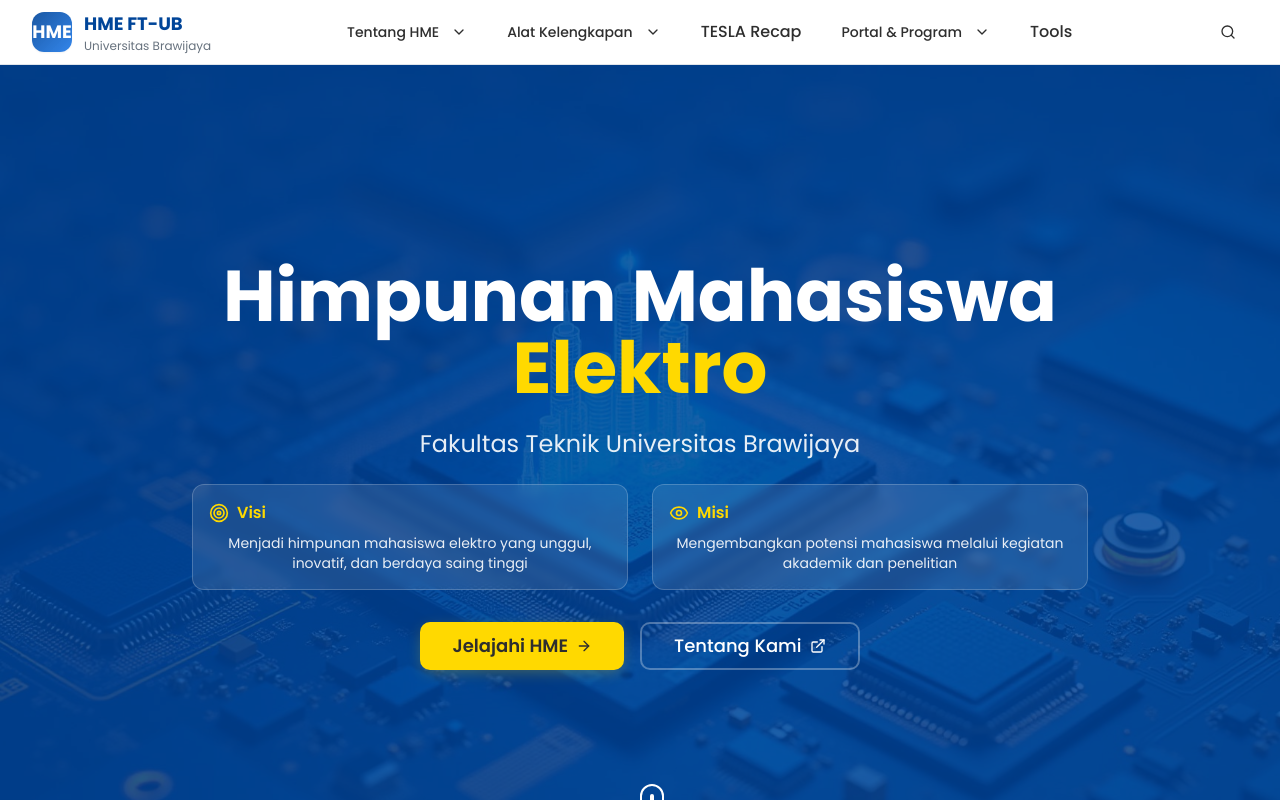
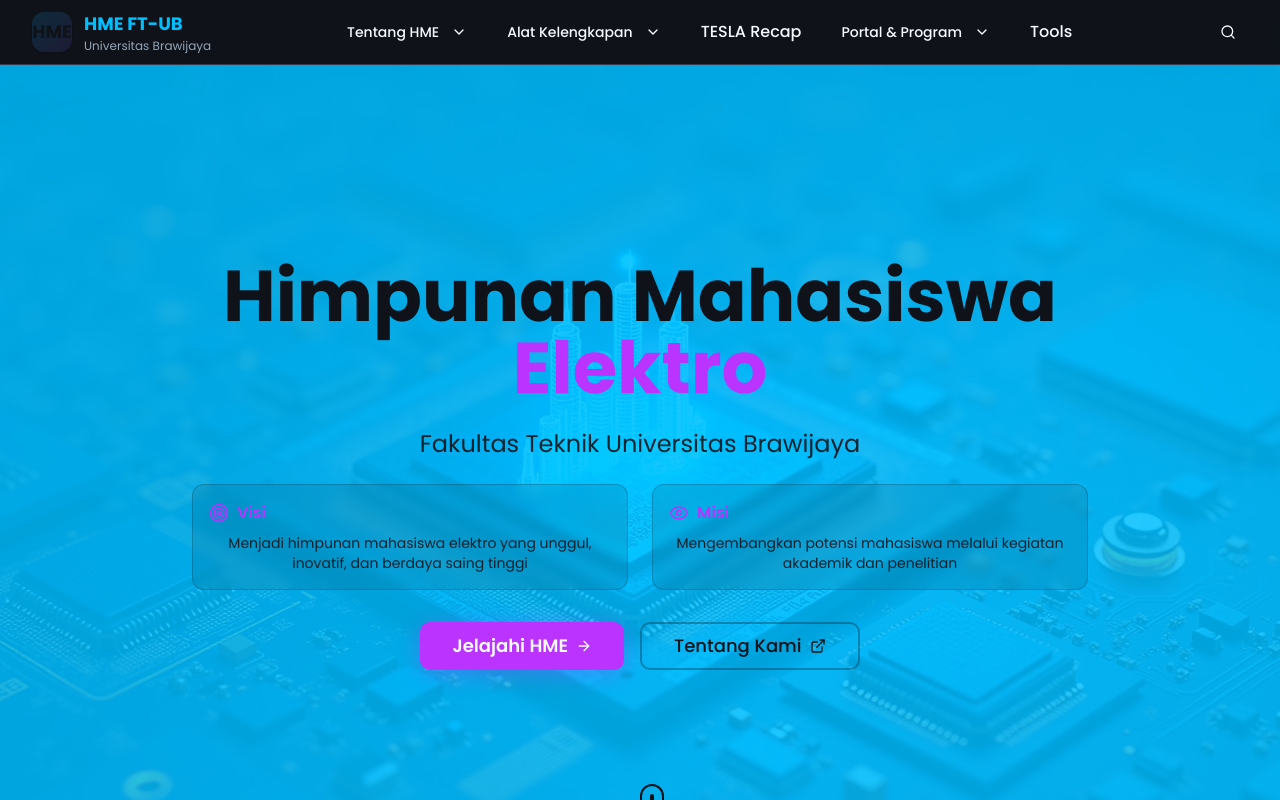
Before and after one commit to Erizanto/hme-brawijaya-digital-hub, a React (Vite) app: page / in a window 1280 px wide. Shown: the top 800 px of the page. Built offline with nearby package versions, Linux system fonts and the light colour scheme.

Commit message:
Refactor: Enhance modern and futuristic design

```diff
--- a/src/index.css
+++ b/src/index.css
@@ -6,54 +6,59 @@
 
 @layer base {
   :root {
-    --background: 0 0% 100%;
-    --foreground: 0 0% 18%;
+    --background: 220 25% 8%;
+    --foreground: 210 100% 98%;
 
-    --card: 0 0% 100%;
-    --card-foreground: 0 0% 18%;
+    --card: 220 20% 12%;
+    --card-foreground: 210 100% 98%;
 
-    --popover: 0 0% 100%;
-    --popover-foreground: 0 0% 18%;
+    --popover: 220 20% 10%;
+    --popover-foreground: 210 100% 98%;
 
-    /* HME Brand Colors */
-    --primary: 213 100% 30%; /* Blue #004D99 */
-    --primary-foreground: 0 0% 100%;
-    --primary-light: 213 100% 45%;
-    --primary-lighter: 213 50% 85%;
+    /* HME Futuristic Colors - Electric Theme */
+    --primary: 195 100% 50%; /* Cyan Electric */
+    --primary-foreground: 220 25% 8%;
+    --primary-light: 195 100% 65%;
+    --primary-lighter: 195 80% 85%;
+    --primary-dark: 195 100% 35%;
 
-    --secondary: 0 0% 96%;
-    --secondary-foreground: 0 0% 18%;
+    --secondary: 260 60% 55%; /* Purple Electric */
+    --secondary-foreground: 210 100% 98%;
 
-    --muted: 213 20% 96%;
-    --muted-foreground: 213 10% 45%;
+    --muted: 220 15% 20%;
+    --muted-foreground: 210 20% 65%;
 
-    /* Gold Accent */
-    --accent: 51 100% 50%; /* Gold #FFD700 */
-    --accent-foreground: 0 0% 18%;
-    --accent-light: 51 100% 70%;
+    /* Electric Accent */
+    --accent: 280 100% 60%; /* Neon Purple */
+    --accent-foreground: 210 100% 98%;
+    --accent-light: 280 100% 75%;
 
     --destructive: 0 84.2% 60.2%;
     --destructive-foreground: 0 0% 100%;
 
-    --border: 213 20% 90%;
-    --input: 213 20% 95%;
-    --ring: 213 100% 30%;
+    --border: 220 20% 25%;
+    --input: 220 20% 18%;
+    --ring: 195 100% 50%;
 
     --radius: 0.75rem;
 
-    /* HME Custom Gradients - with reduced opacity */
-    --gradient-primary: linear-gradient(135deg, hsl(var(--primary) / 0.9), hsl(var(--primary-light) / 0.8));
-    --gradient-hero: linear-gradient(135deg, hsl(var(--primary) / 0.95) 0%, hsl(var(--primary-light) / 0.85) 100%);
-    --gradient-accent: linear-gradient(135deg, hsl(var(--accent) / 0.9), hsl(var(--accent-light) / 0.8));
+    /* Futuristic Gradients */
+    --gradient-primary: linear-gradient(135deg, hsl(195 100% 50% / 0.15), hsl(260 60% 55% / 0.15));
+    --gradient-hero: linear-gradient(135deg, hsl(195 100% 50% / 0.1) 0%, hsl(280 100% 60% / 0.1) 100%);
+    --gradient-accent: linear-gradient(135deg, hsl(280 100% 60% / 0.2), hsl(195 100% 50% / 0.2));
+    --gradient-glow: radial-gradient(circle at 50% 50%, hsl(195 100% 50% / 0.15), transparent 70%);
 
-    /* HME Shadows */
-    --shadow-elegant: 0 10px 30px -10px hsl(var(--primary) / 0.2);
-    --shadow-card: 0 4px 20px -4px hsl(var(--primary) / 0.1);
-    --shadow-accent: 0 4px 15px -3px hsl(var(--accent) / 0.3);
+    /* Electric Shadows & Glows */
+    --shadow-elegant: 0 10px 40px -10px hsl(195 100% 50% / 0.3);
+    --shadow-card: 0 4px 30px -4px hsl(195 100% 50% / 0.2);
+    --shadow-accent: 0 4px 25px -3px hsl(280 100% 60% / 0.4);
+    --shadow-neon: 0 0 20px hsl(195 100% 50% / 0.5), 0 0 40px hsl(195 100% 50% / 0.3);
+    --shadow-neon-hover: 0 0 30px hsl(195 100% 50% / 0.6), 0 0 60px hsl(195 100% 50% / 0.4);
 
     /* Animations */
     --transition-smooth: all 0.3s cubic-bezier(0.4, 0, 0.2, 1);
     --transition-bounce: all 0.4s cubic-bezier(0.68, -0.55, 0.265, 1.55);
+    --transition-electric: all 0.5s cubic-bezier(0.34, 1.56, 0.64, 1);
 
     --sidebar-background: 0 0% 98%;
 
@@ -73,41 +78,41 @@
   }
 
   .dark {
-    --background: 222.2 84% 4.9%;
-    --foreground: 210 40% 98%;
+    --background: 220 30% 5%;
+    --foreground: 210 100% 98%;
 
-    --card: 222.2 84% 4.9%;
-    --card-foreground: 210 40% 98%;
+    --card: 220 25% 10%;
+    --card-foreground: 210 100% 98%;
 
-    --popover: 222.2 84% 4.9%;
-    --popover-foreground: 210 40% 98%;
+    --popover: 220 25% 8%;
+    --popover-foreground: 210 100% 98%;
 
-    --primary: 210 40% 98%;
-    --primary-foreground: 222.2 47.4% 11.2%;
+    --primary: 195 100% 55%;
+    --primary-foreground: 220 30% 5%;
 
-    --secondary: 217.2 32.6% 17.5%;
-    --secondary-foreground: 210 40% 98%;
+    --secondary: 260 65% 60%;
+    --secondary-foreground: 210 100% 98%;
 
-    --muted: 217.2 32.6% 17.5%;
-    --muted-foreground: 215 20.2% 65.1%;
+    --muted: 220 20% 18%;
+    --muted-foreground: 210 25% 70%;
 
-    --accent: 217.2 32.6% 17.5%;
-    --accent-foreground: 210 40% 98%;
+    --accent: 280 100% 65%;
+    --accent-foreground: 210 100% 98%;
 
-    --destructive: 0 62.8% 30.6%;
-    --destructive-foreground: 210 40% 98%;
+    --destructive: 0 72% 55%;
+    --destructive-foreground: 210 100% 98%;
 
-    --border: 217.2 32.6% 17.5%;
-    --input: 217.2 32.6% 17.5%;
-    --ring: 212.7 26.8% 83.9%;
-    --sidebar-background: 240 5.9% 10%;
-    --sidebar-foreground: 240 4.8% 95.9%;
-    --sidebar-primary: 224.3 76.3% 48%;
-    --sidebar-primary-foreground: 0 0% 100%;
-    --sidebar-accent: 240 3.7% 15.9%;
-    --sidebar-accent-foreground: 240 4.8% 95.9%;
-    --sidebar-border: 240 3.7% 15.9%;
-    --sidebar-ring: 217.2 91.2% 59.8%;
+    --border: 220 25% 22%;
+    --input: 220 25% 15%;
+    --ring: 195 100% 55%;
+    --sidebar-background: 220 30% 8%;
+    --sidebar-foreground: 210 100% 95%;
+    --sidebar-primary: 195 100% 50%;
+    --sidebar-primary-foreground: 220 30% 5%;
+    --sidebar-accent: 220 25% 15%;
+    --sidebar-accent-foreground: 210 100% 95%;
+    --sidebar-border: 220 25% 20%;
+    --sidebar-ring: 195 100% 55%;
   }
 }
 
--- a/tailwind.config.ts
+++ b/tailwind.config.ts
@@ -28,7 +28,8 @@ export default {
 					DEFAULT: 'hsl(var(--primary))',
 					foreground: 'hsl(var(--primary-foreground))',
 					light: 'hsl(var(--primary-light))',
-					lighter: 'hsl(var(--primary-lighter))'
+					lighter: 'hsl(var(--primary-lighter))',
+					dark: 'hsl(var(--primary-dark))'
 				},
 				secondary: {
 					DEFAULT: 'hsl(var(--secondary))',
@@ -75,15 +76,19 @@ export default {
 				'gradient-primary': 'var(--gradient-primary)',
 				'gradient-hero': 'var(--gradient-hero)',
 				'gradient-accent': 'var(--gradient-accent)',
+				'gradient-glow': 'var(--gradient-glow)',
 			},
 			boxShadow: {
 				'elegant': 'var(--shadow-elegant)',
 				'card': 'var(--shadow-card)',
 				'accent': 'var(--shadow-accent)',
+				'neon': 'var(--shadow-neon)',
+				'neon-hover': 'var(--shadow-neon-hover)',
 			},
 			transitionTimingFunction: {
 				'smooth': 'var(--transition-smooth)',
 				'bounce': 'var(--transition-bounce)',
+				'electric': 'var(--transition-electric)',
 			},
 			fontFamily: {
 				sans: ['Montserrat', 'Poppins', 'system-ui', 'sans-serif'],
@@ -101,6 +106,10 @@ export default {
 					'0%': { opacity: '0', transform: 'translateY(20px)' },
 					'100%': { opacity: '1', transform: 'translateY(0)' }
 				},
+				'fade-in-up': {
+					'0%': { opacity: '0', transform: 'translateY(40px)' },
+					'100%': { opacity: '1', transform: 'translateY(0)' }
+				},
 				'scale-in': {
 					'0%': { transform: 'scale(0.95)', opacity: '0' },
 					'100%': { transform: 'scale(1)', opacity: '1' }
@@ -109,19 +118,50 @@ export default {
 					'0%': { transform: 'translateY(30px)', opacity: '0' },
 					'100%': { transform: 'translateY(0)', opacity: '1' }
 				},
+				'slide-in-right': {
+					'0%': { transform: 'translateX(-100px)', opacity: '0' },
+					'100%': { transform: 'translateX(0)', opacity: '1' }
+				},
+				'slide-in-left': {
+					'0%': { transform: 'translateX(100px)', opacity: '0' },
+					'100%': { transform: 'translateX(0)', opacity: '1' }
+				},
 				'float': {
 					'0%, 100%': { transform: 'translateY(0)' },
 					'50%': { transform: 'translateY(-10px)' }
+				},
+				'glow-pulse': {
+					'0%, 100%': { opacity: '0.5', filter: 'brightness(1)' },
+					'50%': { opacity: '1', filter: 'brightness(1.2)' }
+				},
+				'shimmer': {
+					'0%': { backgroundPosition: '-1000px 0' },
+					'100%': { backgroundPosition: '1000px 0' }
+				},
+				'neon-pulse': {
+					'0%, 100%': { boxShadow: '0 0 20px hsl(195 100% 50% / 0.5), 0 0 40px hsl(195 100% 50% / 0.3)' },
+					'50%': { boxShadow: '0 0 30px hsl(195 100% 50% / 0.7), 0 0 60px hsl(195 100% 50% / 0.5)' }
+				},
+				'rotate-slow': {
+					'0%': { transform: 'rotate(0deg)' },
+					'100%': { transform: 'rotate(360deg)' }
 				}
 			},
 			animation: {
 				'accordion-down': 'accordion-down 0.3s ease-out',
 				'accordion-up': 'accordion-up 0.3s ease-out',
 				'fade-in': 'fade-in 0.6s ease-out',
+				'fade-in-up': 'fade-in-up 0.8s ease-out',
 				'scale-in': 'scale-in 0.4s ease-out',
 				'slide-up': 'slide-up 0.5s ease-out',
+				'slide-in-right': 'slide-in-right 0.6s ease-out',
+				'slide-in-left': 'slide-in-left 0.6s ease-out',
 				'float': 'float 3s ease-in-out infinite',
-				'float-delayed': 'float 3s ease-in-out infinite 1.5s'
+				'float-delayed': 'float 3s ease-in-out infinite 1.5s',
+				'glow-pulse': 'glow-pulse 2s ease-in-out infinite',
+				'shimmer': 'shimmer 3s linear infinite',
+				'neon-pulse': 'neon-pulse 2s ease-in-out infinite',
+				'rotate-slow': 'rotate-slow 20s linear infinite'
 			}
 		}
 	},
```
